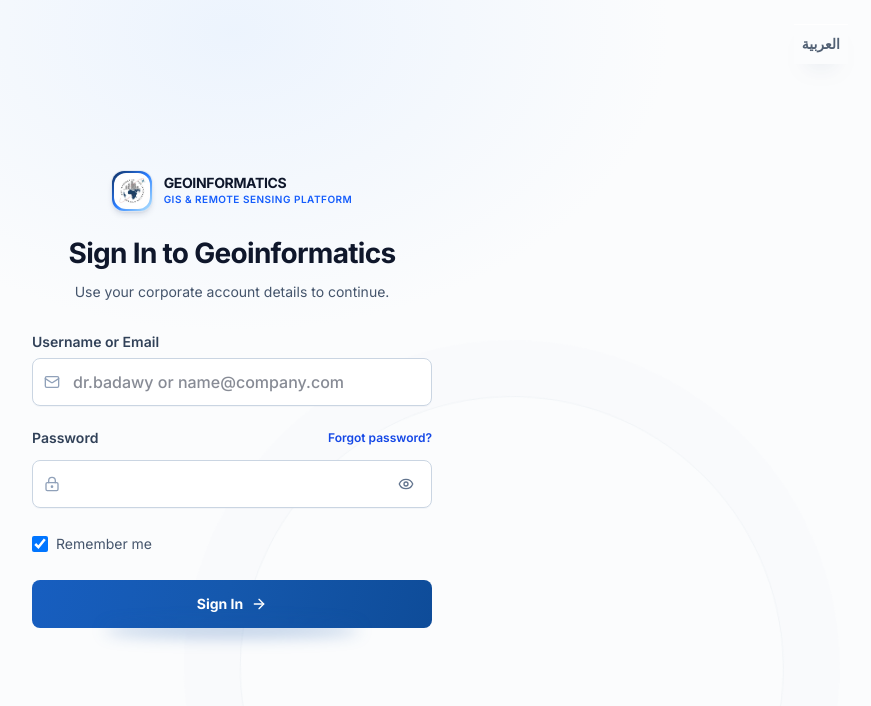
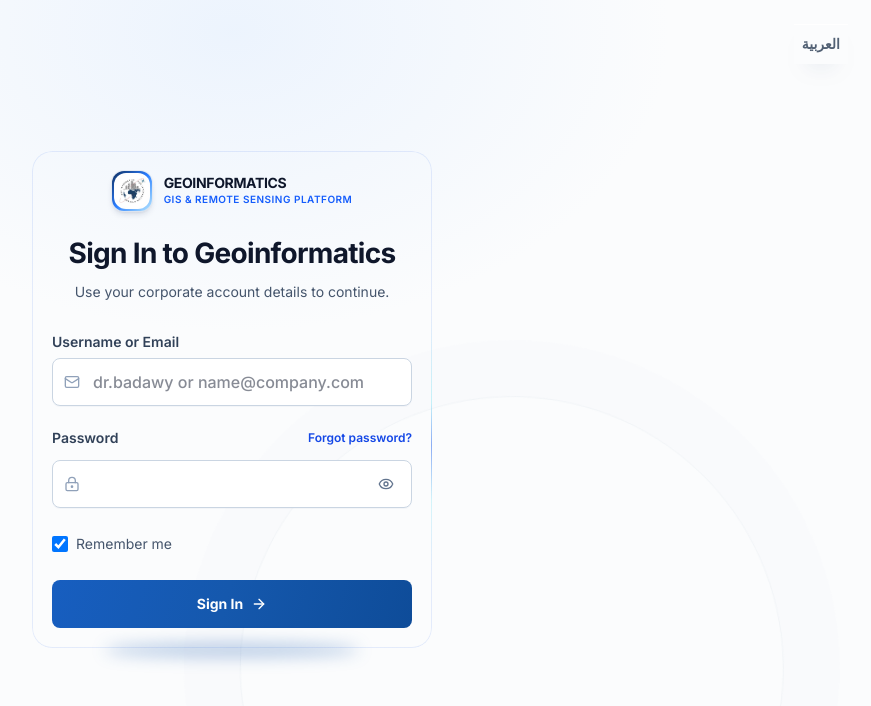
Before and after one commit to saadovic88/geoinformatics-workforce-platform, a React (Vite) app: page / in a window 1280 px wide. Shown: the top 706 px of the page, without its empty margins (408-1279 px from the left). Built offline with nearby package versions, Linux system fonts and the light colour scheme; no server answers.

Commit message:
Add subtle animated login boundary

```diff
--- a/src/index.css
+++ b/src/index.css
@@ -829,3 +829,55 @@ html.dark .login-shell .login-reset-dialog { background: #fff; }
 @media (prefers-reduced-motion: reduce) {
   .login-shell > section { animation: none; }
 }
+
+/* A single quiet perimeter keeps the form visually grounded without turning
+   the login into a filled card. The cyan/blue highlight travels slowly around
+   the edge and never crosses the content. */
+@property --login-border-angle {
+  syntax: '<angle>';
+  inherits: false;
+  initial-value: 0deg;
+}
+.login-shell > .login-entry-card {
+  padding: 1.25rem;
+  border-radius: 1.25rem !important;
+}
+.login-shell > .login-entry-card::before {
+  content: '' !important;
+  display: block !important;
+  position: absolute;
+  inset: 0;
+  z-index: -1;
+  padding: 1px;
+  border-radius: inherit;
+  background: conic-gradient(
+    from var(--login-border-angle),
+    rgb(37 99 235 / .11) 0deg,
+    rgb(37 99 235 / .11) 286deg,
+    rgb(34 211 238 / .24) 310deg,
+    rgb(37 99 235 / .52) 322deg,
+    rgb(34 211 238 / .18) 336deg,
+    rgb(37 99 235 / .11) 350deg,
+    rgb(37 99 235 / .11) 360deg
+  );
+  -webkit-mask: linear-gradient(#000 0 0) content-box, linear-gradient(#000 0 0);
+  -webkit-mask-composite: xor;
+  mask-composite: exclude;
+  pointer-events: none;
+}
+@media (prefers-reduced-motion: no-preference) {
+  .login-shell > .login-entry-card::before {
+    animation: login-border-travel 14s linear infinite;
+  }
+}
+@keyframes login-border-travel {
+  to { --login-border-angle: 360deg; }
+}
+@media (prefers-reduced-motion: reduce) {
+  .login-shell > .login-entry-card::before {
+    background: linear-gradient(135deg, rgb(37 99 235 / .16), rgb(34 211 238 / .23), rgb(37 99 235 / .16));
+  }
+}
+@media (max-width: 639px) {
+  .login-shell > .login-entry-card { padding: 1rem; }
+}
```
